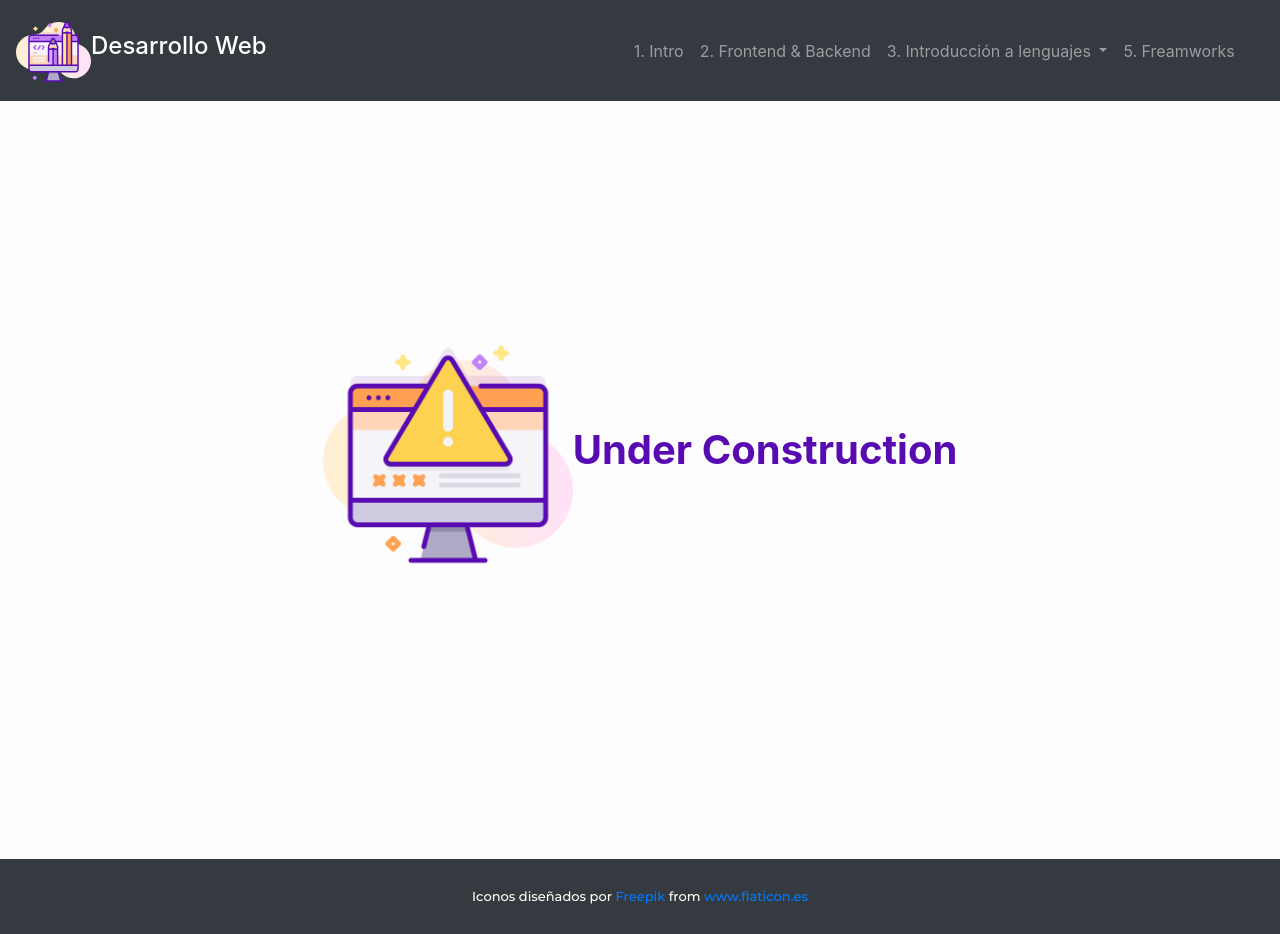
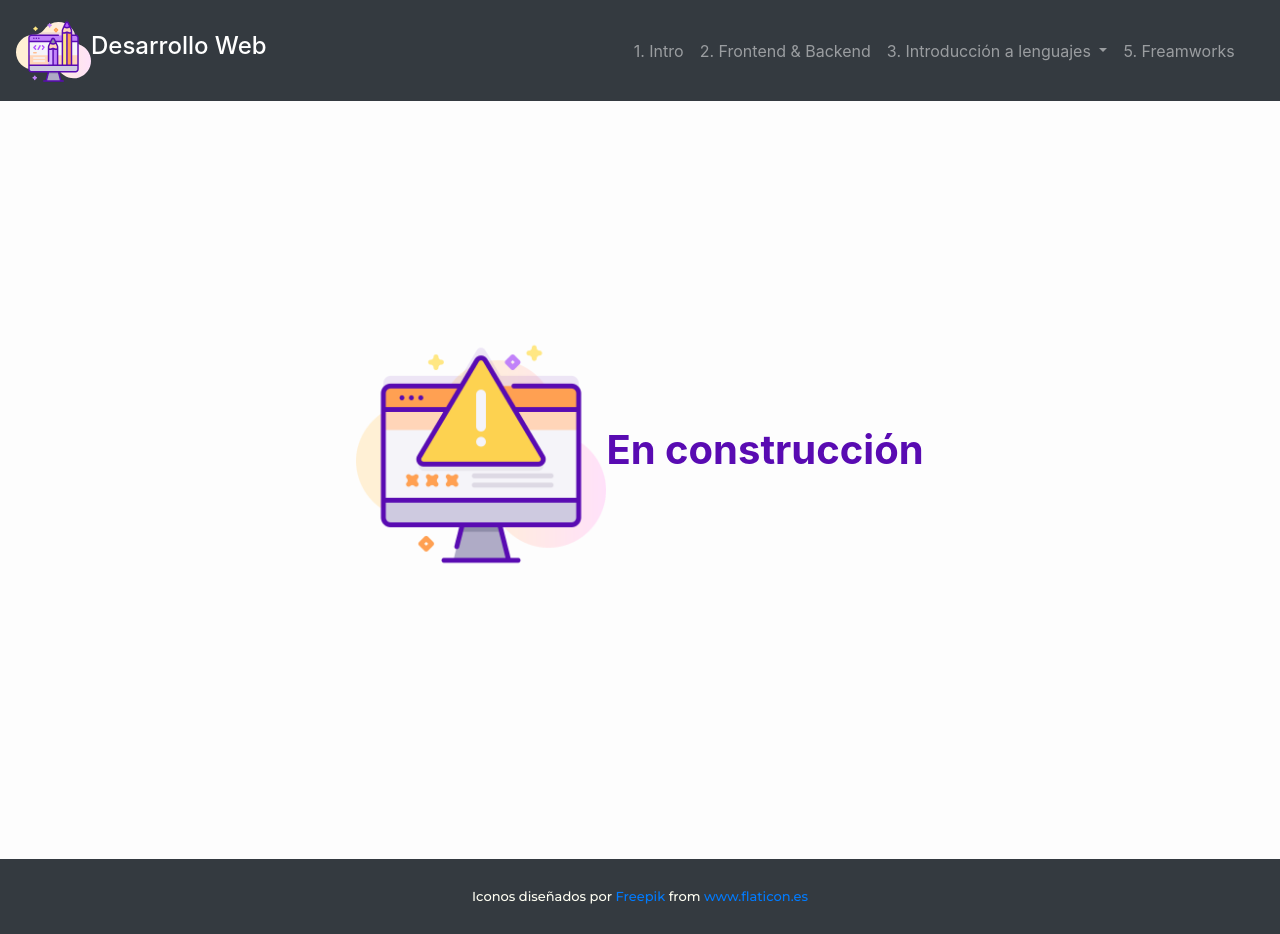
Before and after one commit to AntonelaNespoli/desarrolloWeb_CCP, a plain HTML site: page view/on_construction.html in a window 1280 px wide. Drawn offline with nearby package versions, Linux system fonts and the light colour scheme.

Commit message:
lo quiero en español!

```diff
--- a/view/on_construction.html
+++ b/view/on_construction.html
@@ -59,7 +59,7 @@
             <div class="col col-error">
             <img src="../assets/img/2210140-web-development/png/044-error.png" alt="Logos de los diferentes lenguajes de frontEnd" height="250" loading="lazy"
                 class="img-js" />
-            <h1 class="text-custome-color">Under Construction</h1>
+            <h1 class="text-custome-color">En construcción</h1>
             </div>
         </div>
     </div>
```
